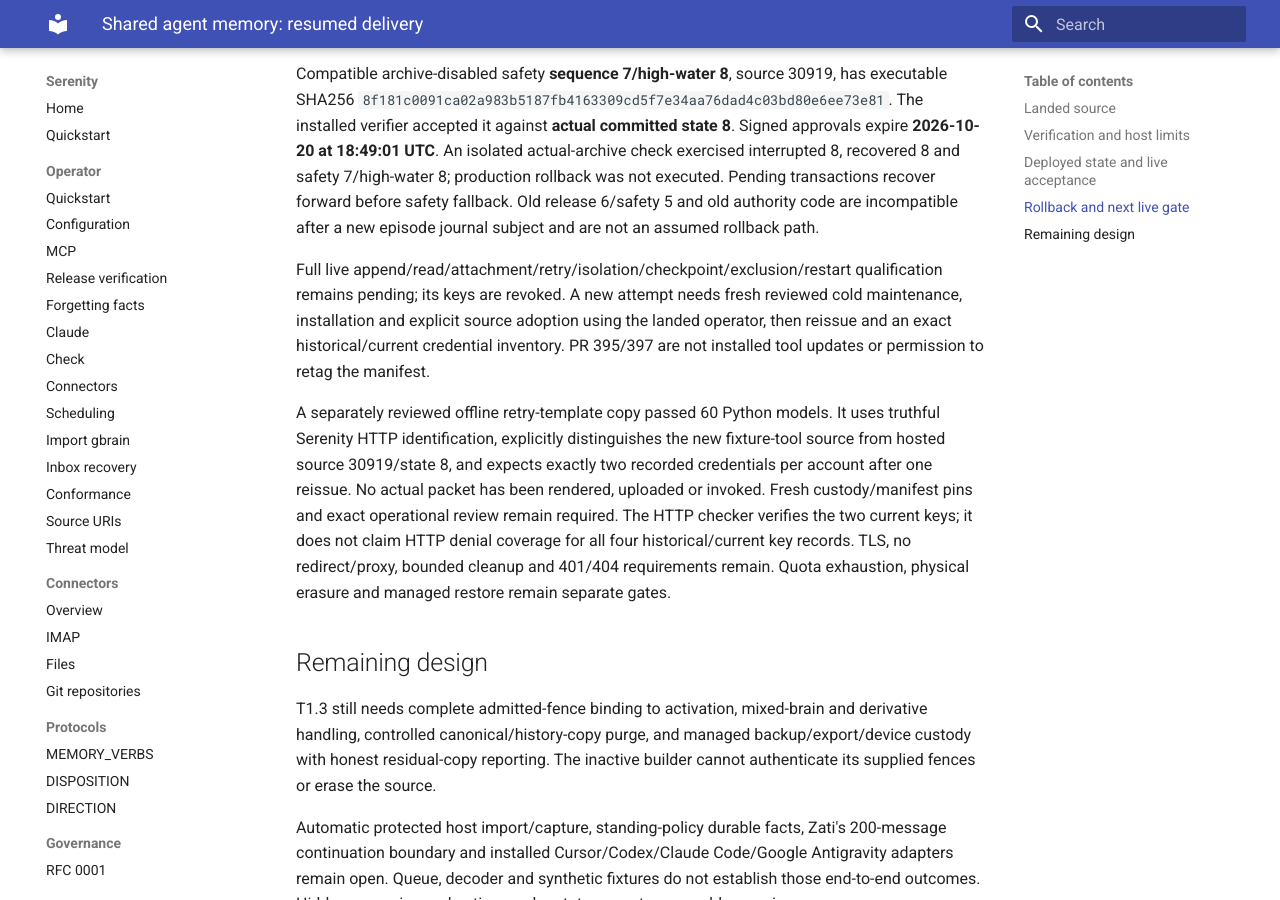
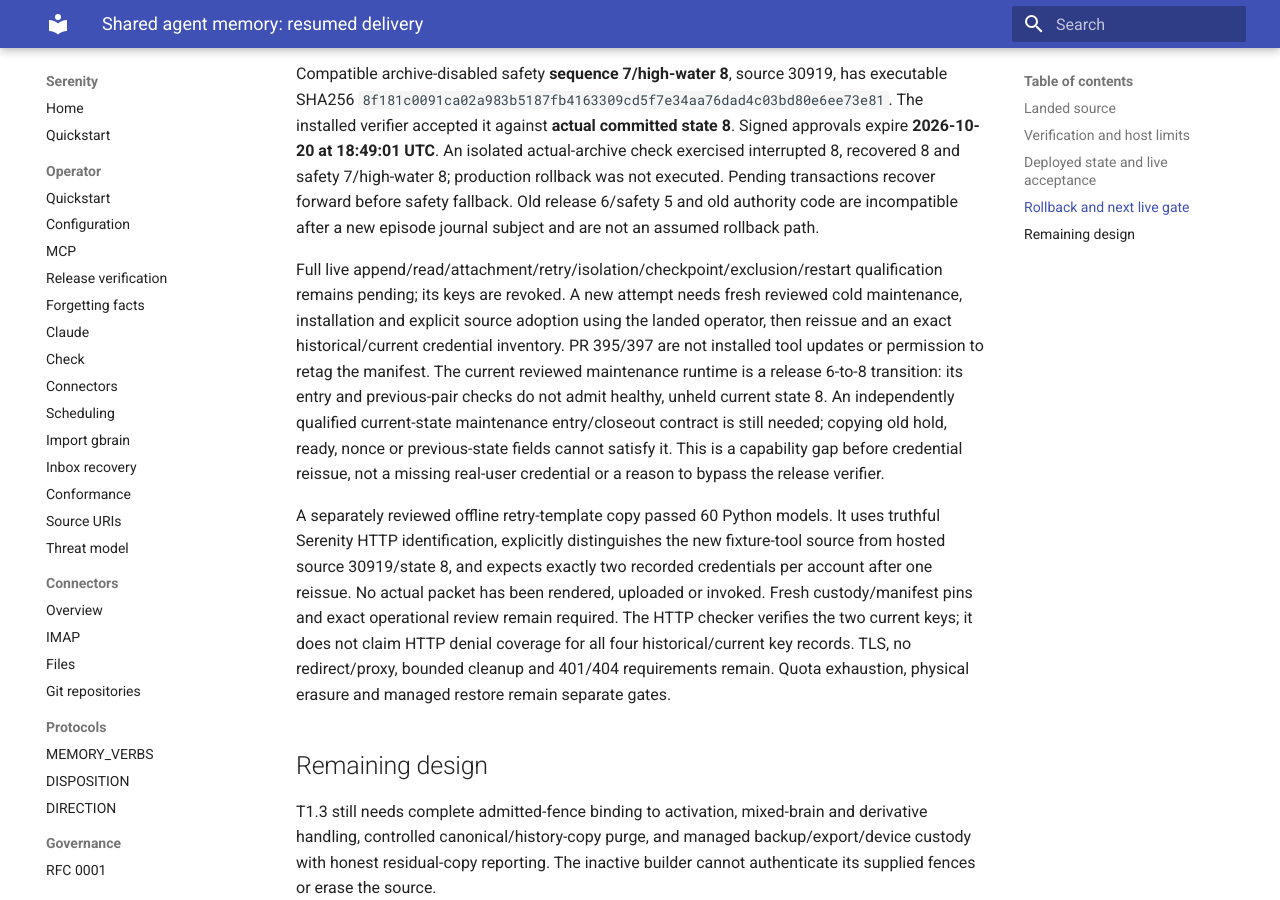
Before and after one commit to sirerun/serenity, an MkDocs documentation site: the page built from docs/launch/shared-agent-memory-resume-2026-10-16.md, in a window 1280 px wide and 900 px high, scrolled down 3278 px. Built offline with MkDocs 1.6.1 and Material for MkDocs 9.7.7, drawn with Linux system fonts in a browser that asks for light colours.

Commit message:
Identify current-release maintenance contract prerequisite

```diff
--- a/docs/launch/shared-agent-memory-resume-2026-10-16.md
+++ b/docs/launch/shared-agent-memory-resume-2026-10-16.md
@@ -127,6 +127,12 @@
 reviewed cold maintenance, installation and explicit source adoption using the
 landed operator, then reissue and an exact historical/current credential inventory.
 PR 395/397 are not installed tool updates or permission to retag the manifest.
+The current reviewed maintenance runtime is a release 6-to-8 transition: its
+entry and previous-pair checks do not admit healthy, unheld current state 8.
+An independently qualified current-state maintenance entry/closeout contract is
+still needed; copying old hold, ready, nonce or previous-state fields cannot
+satisfy it. This is a capability gap before credential reissue, not a missing
+real-user credential or a reason to bypass the release verifier.
 
 A separately reviewed offline retry-template copy passed 60 Python models. It
 uses truthful Serenity HTTP identification, explicitly distinguishes the new
```
